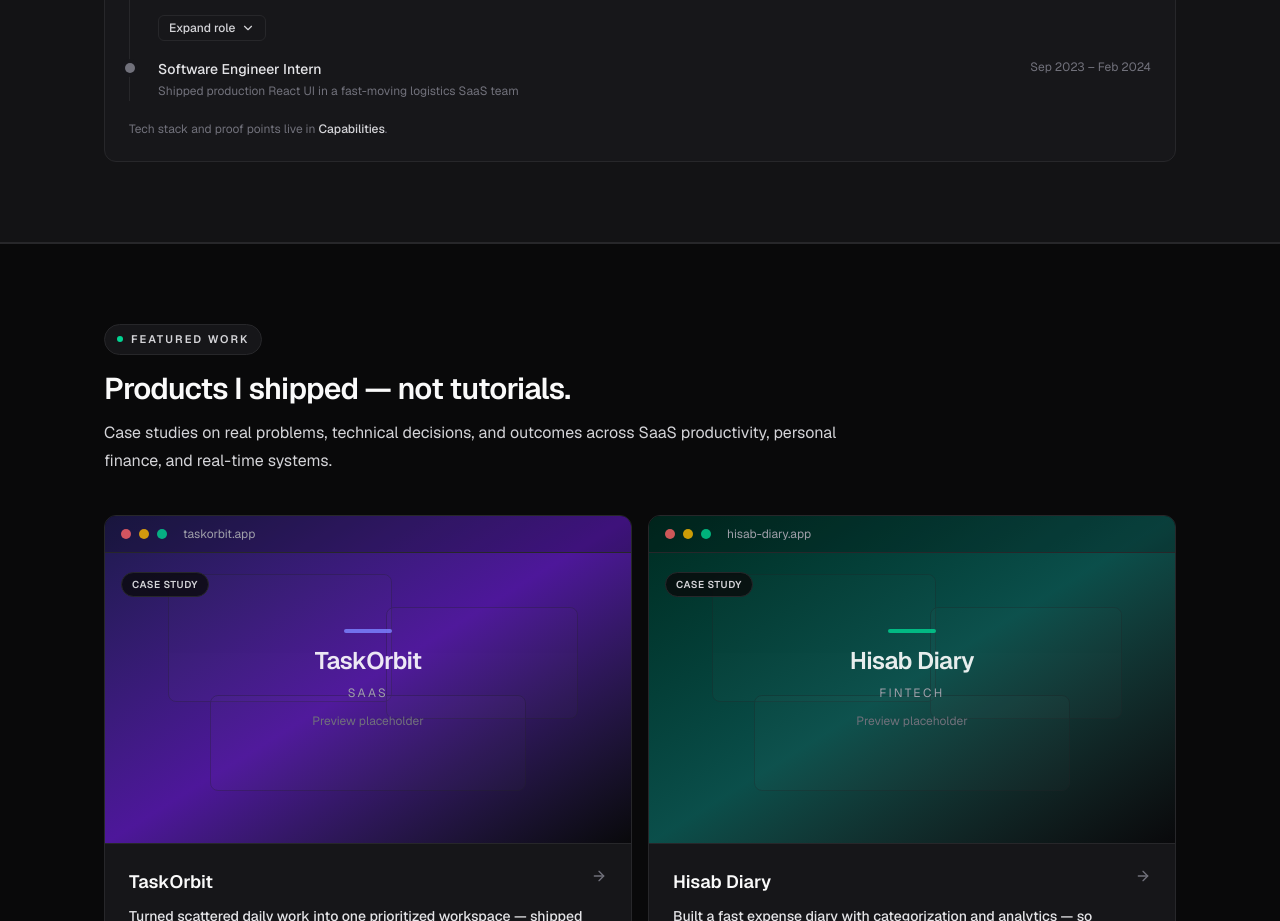
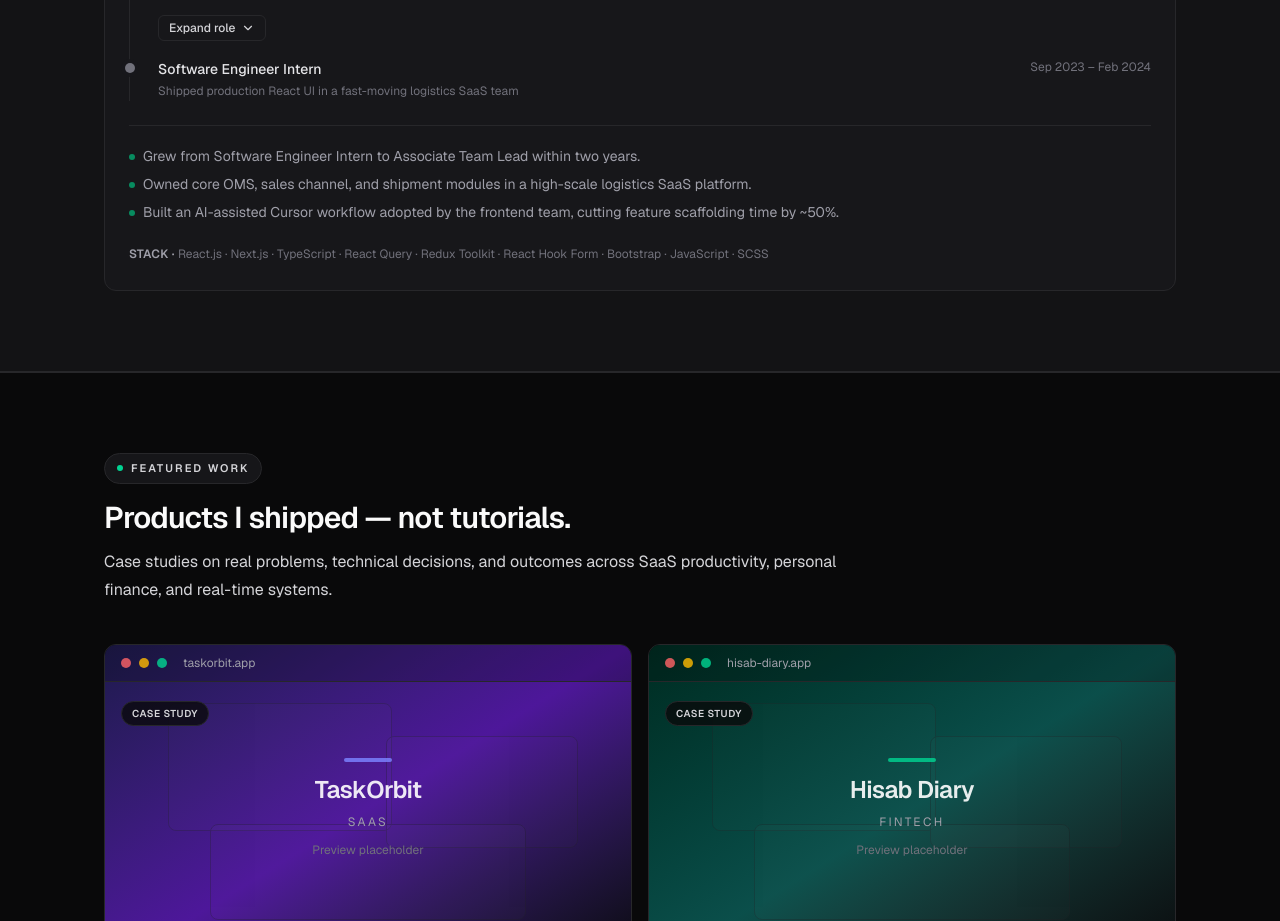
Before and after one commit to Rajendra3049/portfolio, a Next.js app: page / in a window 1280 px wide. Shown: the part 1380-2301 px from the top of the page. Built offline with nearby package versions, Linux system fonts and the light colour scheme.

Commit message:
Update ExperienceCard component to display achievements in a list format and enhance tech stack presentation. Remove the "Capabilities" link and improve UI clarity with better styling for achievements and stack information.

```diff
--- a/src/shared/ui/experience-card.tsx
+++ b/src/shared/ui/experience-card.tsx
@@ -1,6 +1,5 @@
 "use client";
 
-import Link from "next/link";
 import { ChevronDown, ChevronUp } from "lucide-react";
 import { useMemo, useState } from "react";
 import { type Experience, type ExperiencePosition } from "@/entities/experience";
@@ -248,15 +247,18 @@
         </div>
       )}
 
-      <p className="mt-5 text-xs text-zinc-500">
-        Tech stack and proof points live in{" "}
-        <Link
-          href="#capabilities"
-          className="font-medium text-zinc-300 underline-offset-2 transition-colors hover:text-zinc-100 hover:underline"
-        >
-          Capabilities
-        </Link>
-        .
+      <ul className="mt-6 space-y-2 border-t border-zinc-800 pt-5">
+        {experience.achievements.map((achievement) => (
+          <li key={achievement} className="flex gap-2 text-sm text-zinc-400">
+            <span className="mt-2 size-1.5 shrink-0 rounded-full bg-emerald-500/70" aria-hidden />
+            <span>{achievement}</span>
+          </li>
+        ))}
+      </ul>
+
+      <p className="mt-5 text-xs leading-6 text-zinc-500">
+        <span className="font-semibold uppercase tracking-wide text-zinc-400">Stack · </span>
+        {experience.stack.join(" · ")}
       </p>
     </article>
   );
```
